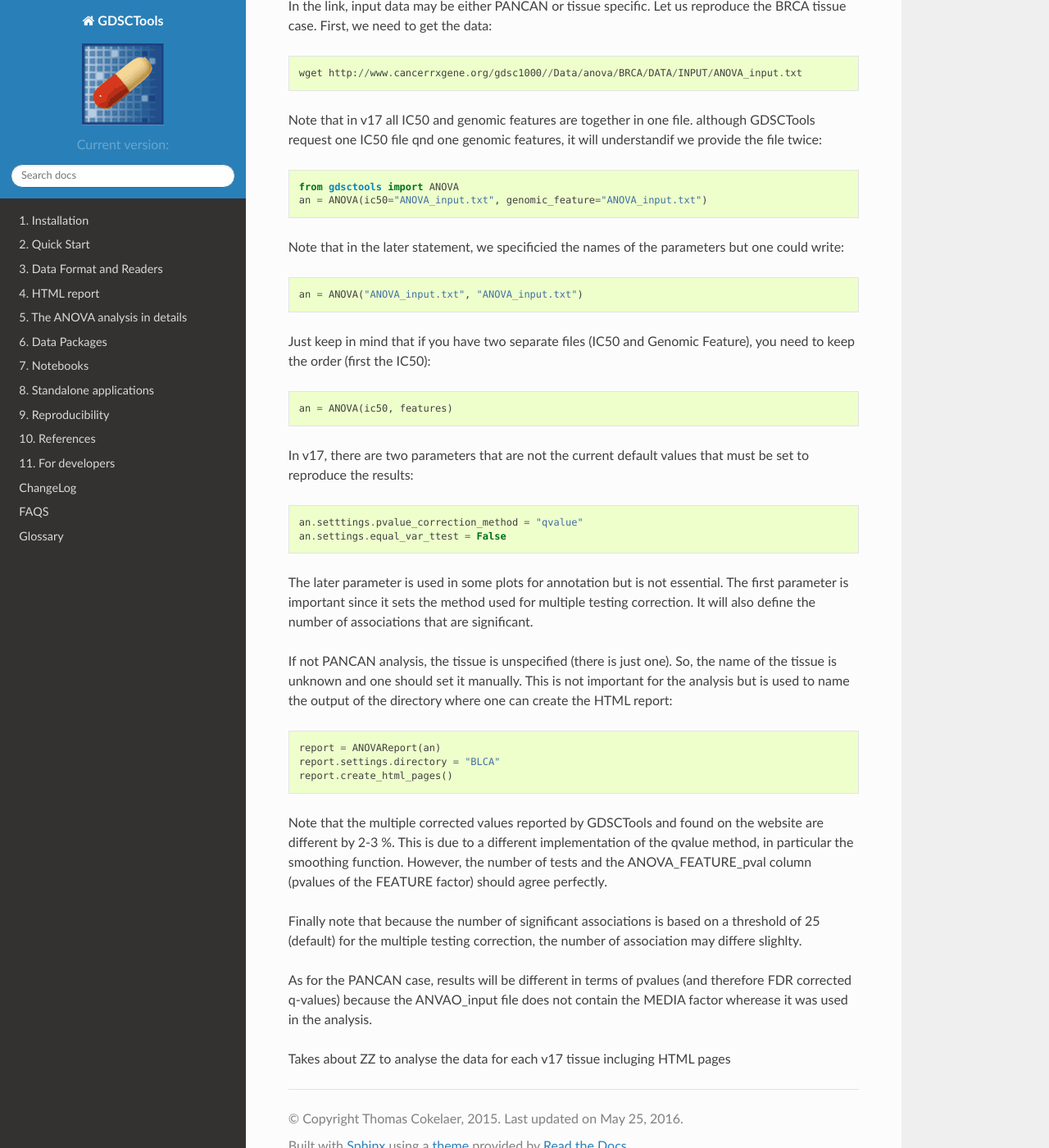
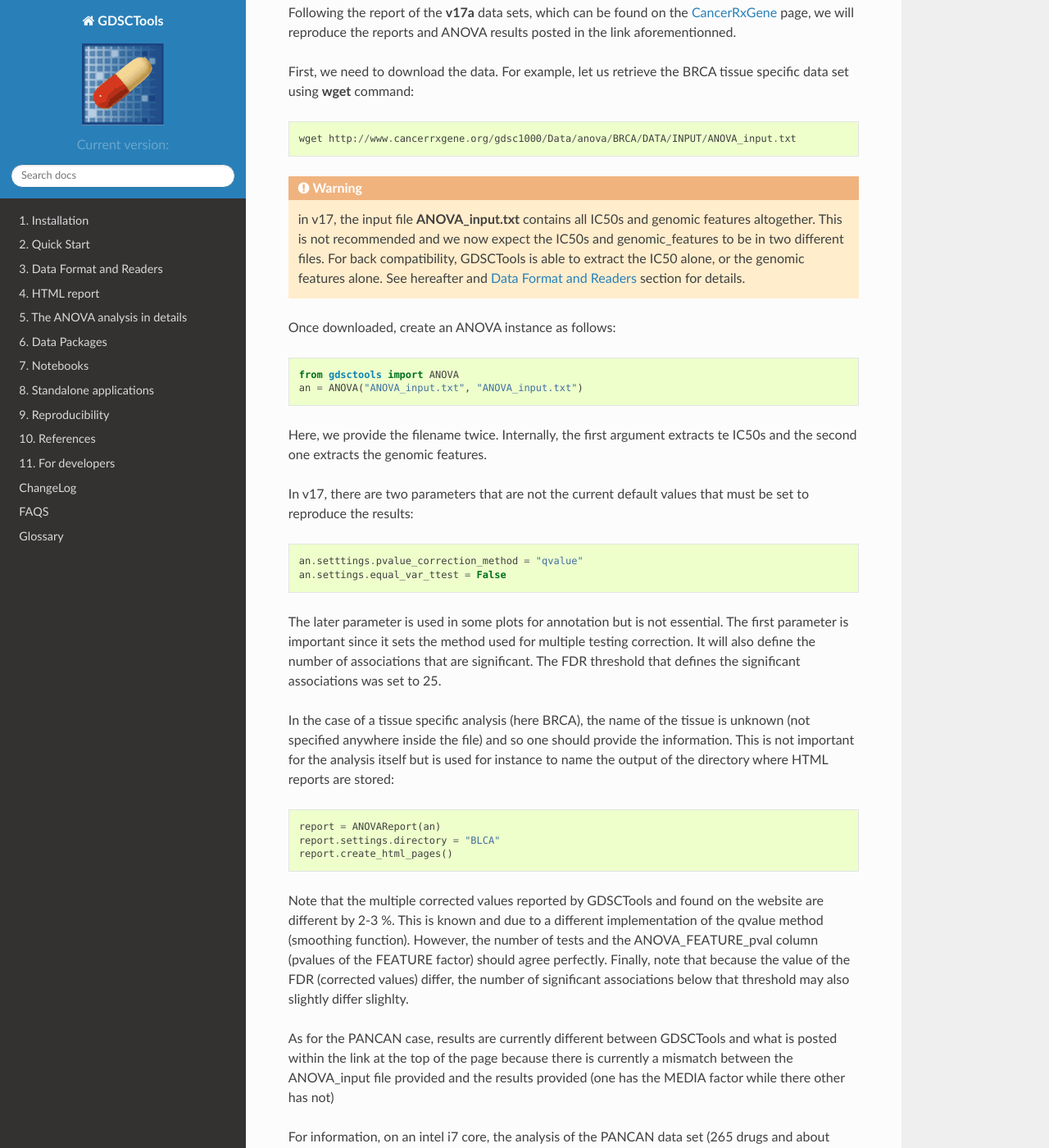
Before and after one commit to CancerRxGene/gdsctools, a Sphinx documentation site: the page built from doc/source/v17.rst, in a window 1280 px wide and 1400 px high, scrolled down 236 px. Shown: the whole window at 82% size. Built offline with Sphinx 7.4.7 and the Read the Docs theme 2.0.0, drawn with Linux system fonts in a browser that asks for light colours; formulas are drawn with MathJax 3; pages that are not in the unit, such as notebooks, are missing from menus; the version number could not be read and is left out; some of the changed text lies outside the part shown.

Commit message:
update doc

```diff
--- a/doc/source/v17.rst
+++ b/doc/source/v17.rst
@@ -1,31 +1,30 @@
-Notes about v17 data
-======================
+Notes to reproduce v17a results (GDSC1000 Cell paper)
+=========================================================
 
-Following the report of the v17 data sets, which can be found on the
+:Reference:
+
+Following the report of the **v17a** data sets, which can be found on the
 `CancerRxGene <http://www.cancerrxgene.org/gdsc1000/Pharmacogenomic_interactions.html>`_ page, we will reproduce the reports and ANOVA results posted in the link aforementionned.
 
-In the link, input data may be either PANCAN or tissue specific. Let us
-reproduce the BRCA tissue case. First, we need to get the data::
+First, we need to download the data. For example, let us retrieve the BRCA
+tissue specific data set using **wget** command::
 
-    wget http://www.cancerrxgene.org/gdsc1000//Data/anova/BRCA/DATA/INPUT/ANOVA_input.txt
+    wget http://www.cancerrxgene.org/gdsc1000/Data/anova/BRCA/DATA/INPUT/ANOVA_input.txt
 
 
-Note that in v17 all IC50 and genomic features are together in one file.
-although GDSCTools request one IC50 file qnd one genomic features, it will
-understandif we provide the file twice::
+.. warning:: in v17, the input file **ANOVA_input.txt** contains all IC50s and
+    genomic features altogether. This is not recommended and we now expect
+    the IC50s and genomic_features to be in two different files. For back
+    compatibility, GDSCTools is able to extract the IC50 alone, or the
+    genomic features alone. See hereafter and :ref:`data` section for details.
+
+
+Once downloaded, create an ANOVA instance as follows::
 
     from gdsctools import ANOVA
-    an = ANOVA(ic50="ANOVA_input.txt", genomic_feature="ANOVA_input.txt")
-
-Note that in the later statement, we specificied the names of the parameters but
-one could write::
-
     an = ANOVA("ANOVA_input.txt", "ANOVA_input.txt")
 
-Just keep in mind that if you have two separate files (IC50 and
-Genomic Feature), you need to keep the order (first the IC50)::
-
-    an = ANOVA(ic50, features)
+Here, we provide the filename twice. Internally, the first argument extracts te IC50s and the second one extracts the genomic features.
 
 In v17, there are two parameters that are not the current default values that
 must be set to reproduce the results::
@@ -36,35 +35,24 @@ must be set to reproduce the results::
 The later parameter is used in some plots for annotation but is not essential.
 The first parameter is important since it sets the method used for multiple
 testing correction. It will also define the number of associations that are
-significant.
+significant. The FDR threshold that defines the significant associations was set to 25.
 
 
-If not PANCAN analysis, the tissue is unspecified (there is just one).
-So, the name of the tissue is unknown and one should set it manually. This is
-not important for the analysis but is used to name the output of the directory
-where one can create the HTML report::
+In the case of a tissue specific analysis (here BRCA), the name of the tissue is unknown (not specified anywhere inside the file) and so one should provide the information. This is not important for the analysis itself but is used for instance to name the output of the directory where HTML reports are stored::
 
     report = ANOVAReport(an)
     report.settings.directory = "BLCA"
     report.create_html_pages()
 
 Note that the multiple corrected values reported by GDSCTools and found on the
-website are different by 2-3 %. This is due to a different implementation of the
-qvalue method, in particular the smoothing function. However, the number of
+website are different by 2-3 %. This is known and due to a different implementation of the qvalue method (smoothing function). However, the number of
 tests and the ANOVA_FEATURE_pval column (pvalues of the FEATURE factor) should
-agree perfectly.
+agree perfectly. Finally, note that because the value of the FDR (corrected
+values) differ, the number of significant associations below that threshold may
+also slightly differ slighlty.
 
-Finally note that because the number of significant associations is based on a
-threshold of 25 (default) for the multiple testing correction, the number of
-association may differe slighlty.
+As for the PANCAN case, results are currently different between GDSCTools and
+what is posted within the link at the top of the page because there is currently a mismatch between the ANOVA_input file provided and the results provided (one has the MEDIA factor while there other has not)
 
-As for the PANCAN case, results will be different in terms of pvalues (and
-therefore FDR corrected q-values) because the ANVAO_input file does not contain
-the MEDIA factor wherease it was used in the analysis.
-
-
-
-
-
-
-Takes about ZZ to analyse the data for each v17 tissue incluging HTML pages
+For information, on an intel i7 core, the analysis of the PANCAN data set (265
+drugs and about 1000 features) takes about 20 minutes to finish. Tissue specific data files takes a few minutes or less in general.
```
Also changed, not shown: doc/source/ChangeLog.rst (+18 -9 lines), doc/source/v18.rst (+3 -6 lines).
